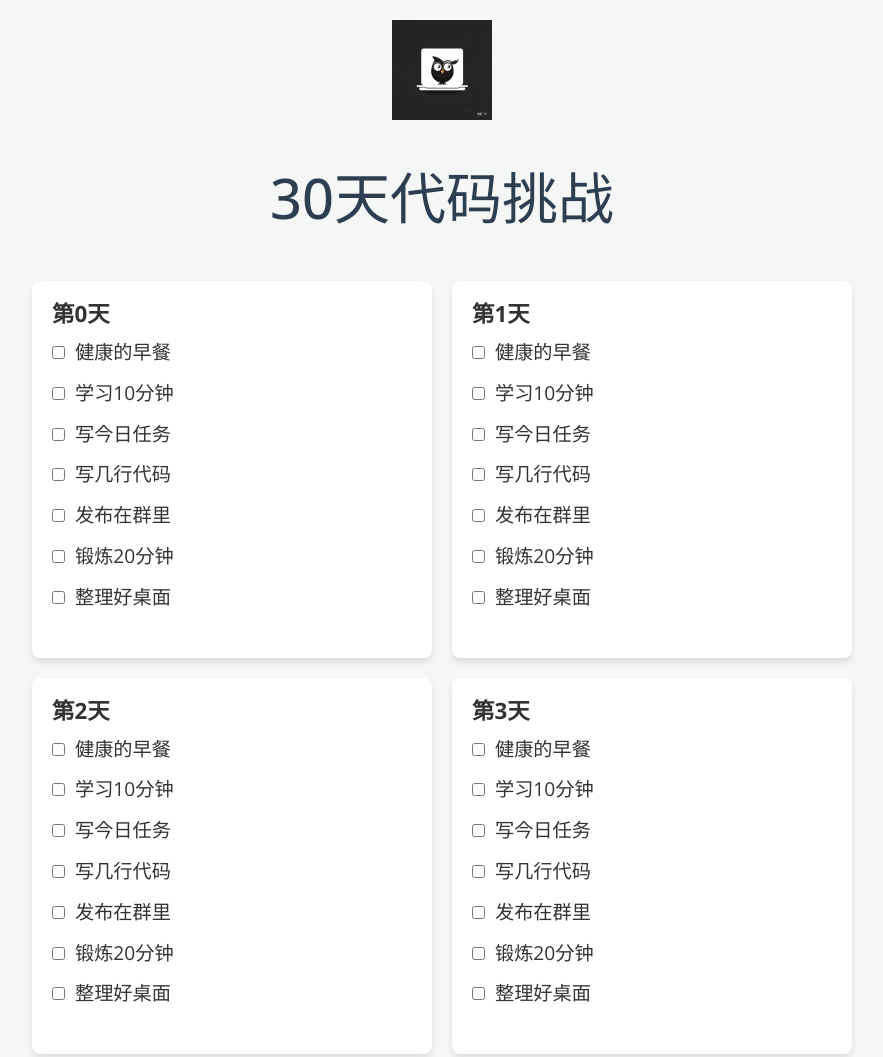
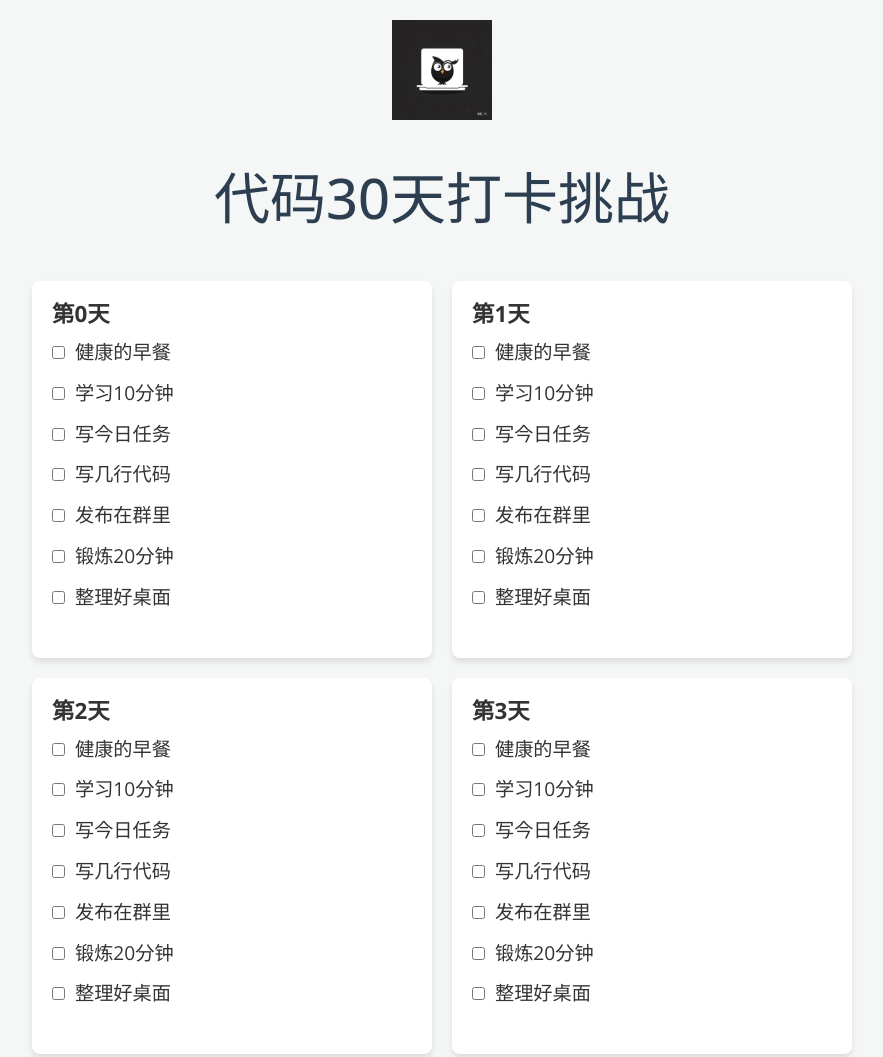
Before and after one commit to 31i45/code30, a plain HTML site: page index.html in a window 1280 px wide. Shown: the top 1057 px of the page, without its empty margins (198-1081 px from the left). Drawn offline with nearby package versions, Linux system fonts and the light colour scheme.

Commit message:
Update index.html

```diff
--- a/index.html
+++ b/index.html
@@ -9,7 +9,7 @@
     <div class="text-center mb-4">
         <img src="./ITlaocainiao.png" alt="Community Icon" style="max-height: 100px;"> <!-- Adjust the path and styling as needed -->
     </div>
-    <title>30天代码挑战</title>
+    <title>代码30天打卡挑战</title>
     <link href="https://stackpath.bootstrapcdn.com/bootstrap/4.5.2/css/bootstrap.min.css" rel="stylesheet">
     <style>
         body {
@@ -100,7 +100,7 @@
 <body>
 
 <div class="container">
-    <h2>30天代码挑战</h2>
+    <h2>代码30天打卡挑战</h2>
     <div class="row"></div> <!-- Days will be inserted here -->
 </div>
 
```
